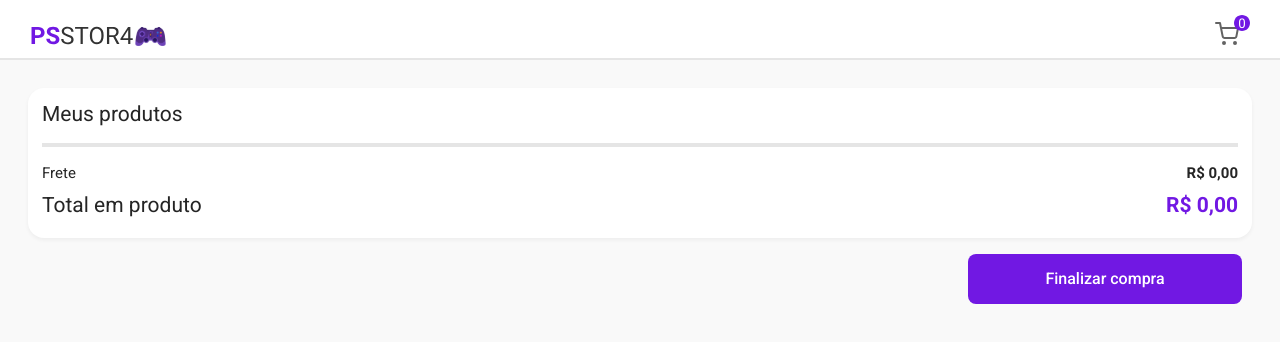
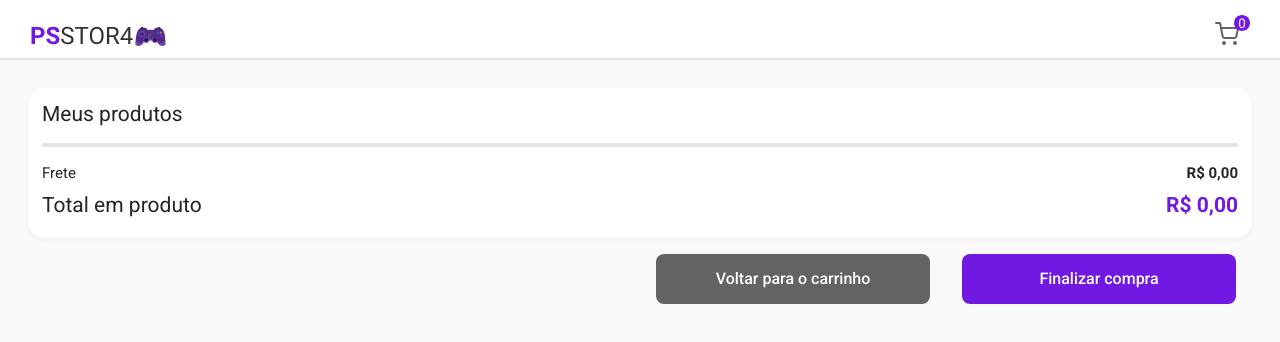
Before and after one commit to MarcusHolanda1/GamesStoreChallenge, a React (Create React App) app: page /cart in a window 1280 px wide. Shown: the top 342 px of the page. Built offline with nearby package versions, Linux system fonts and the light colour scheme.

Commit message:
feat: adicionando button voltar para a store e zoom nas imagens

```diff
--- /dev/null
+++ b/src/design/components/Button/SecondaryButton/index.jsx
@@ -0,0 +1,11 @@
+import { ButtonStyle } from "./styles";
+import { Text } from "../../Text";
+
+const SecondaryButton = (props) => {
+  return (
+    <ButtonStyle {...props}>
+      <Text>{props.children}</Text>
+    </ButtonStyle>
+  );
+};
+export default SecondaryButton;
--- /dev/null
+++ b/src/design/components/Button/SecondaryButton/styles.js
@@ -0,0 +1,18 @@
+import styled from "styled-components";
+import Theme from "../../../theme";
+
+export const ButtonStyle = styled.button`
+  width: 274px;
+  height: 50px;
+
+  text-align: center;
+
+  background-color: ${Theme.colors.textSecondary};
+  border-radius: 8px;
+  border: none;
+  cursor: pointer;
+
+  &:hover{
+    background-color: ${Theme.colors.text};
+  }
+`;
--- a/src/pages/Cart/index.jsx
+++ b/src/pages/Cart/index.jsx
@@ -5,12 +5,13 @@ import { Text } from "../../design/components/Text";
 import Card from "../../design/components/Card";
 import PrimaryButton from "../../design/components/Button/PrimaryButton";
 import CloseButton from "../../design/components/Button/CloseButton";
+import SecondaryButton from "../../design/components/Button/SecondaryButton";
 
 import React, { useContext } from "react";
 
 import { ContextCart } from "../../context/CartContext";
 
-import {treatPrice} from '../../utils/index'
+import { treatPrice } from "../../utils/index";
 
 import {
   Container,
@@ -18,6 +19,7 @@ import {
   GamesBuy,
   TotalBuy,
   SpaceButton,
+  ContainerButton,
 } from "./styles";
 
 export default function Cart() {
@@ -66,12 +68,21 @@ export default function Cart() {
               <span class="Freight">Frete</span>
               <span class="priceFreight">{treatPrice(freight)}</span>
               <Text type="h4">
-                Total em produto<span class="totalPrice">{treatPrice(totalCartProducts)}</span>
+                Total em produto
+                <span class="totalPrice">{treatPrice(totalCartProducts)}</span>
               </Text>
             </Text>
           </TotalBuy>
         </Card>
 
+        <ContainerButton>
+          <SpaceButton>
+            <SecondaryButton>
+              <Text type="text">
+                <Text type="buttonText">Voltar para o carrinho</Text>
+              </Text>
+            </SecondaryButton>
+          </SpaceButton>
           <SpaceButton>
             <PrimaryButton>
               <Text type="text">
@@ -79,6 +90,7 @@ export default function Cart() {
               </Text>
             </PrimaryButton>
           </SpaceButton>
+        </ContainerButton>
       </Container>
     </>
   );
--- a/src/pages/Cart/styles.js
+++ b/src/pages/Cart/styles.js
@@ -76,8 +76,11 @@ export const TotalBuy = styled.div`
 `
 
 export const SpaceButton = styled.div`
-    float: right;
-    padding-right: ${Theme.spacing.n1};
-    padding-bottom: ${Theme.spacing.n4};
-    padding-top: ${Theme.spacing.n2};
+    padding: ${Theme.spacing.n2};
 `
+
+export const ContainerButton = styled.div`
+    display: flex;
+    flex-wrap: wrap;
+    justify-content: flex-end;
+`
--- a/src/pages/home/styles.js
+++ b/src/pages/home/styles.js
@@ -18,6 +18,20 @@ export const Image = styled.img`
   align-self: center;
 
   cursor: pointer;
+  padding-bottom: ${Theme.spacing.n2};
+
+  &:hover{
+    transition: transform .5s ease;
+    transform: scale(1.1);
+  }
+`;
+
+export const ImageModal = styled.img`
+  width: 160px;
+  height: 230px;
+
+  margin: auto;
+  align-self: center;
   padding-bottom: ${Theme.spacing.n2};
 `;
 
```
Also changed, not shown: src/pages/home/index.jsx (+6 -4 lines). Lines whose indentation alone changed are shown as unchanged.
